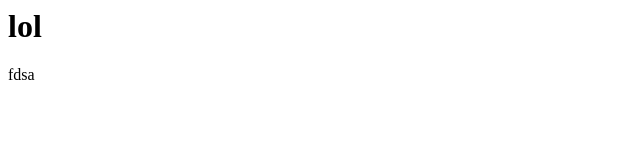
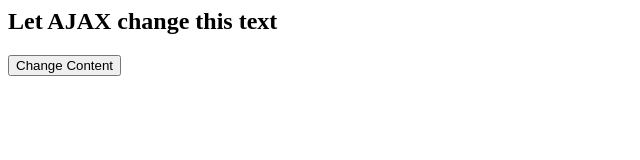
Before and after one commit to TokyoExpress/ajaxtraining, a plain HTML site: page index.html in a window 1280 px wide. Shown: the whole page, without its empty margins (0-640 px from the left). Drawn offline with Linux system fonts and the light colour scheme.

Commit message:
Update index.html

```diff
--- a/index.html
+++ b/index.html
@@ -16,6 +16,4 @@ async function loadText() {
 	var str = await fetch("lol.txt")
 	textdemo.innerHTML = await str.text()
 }
-
-loadText("lol.txt")
 </script>
```
